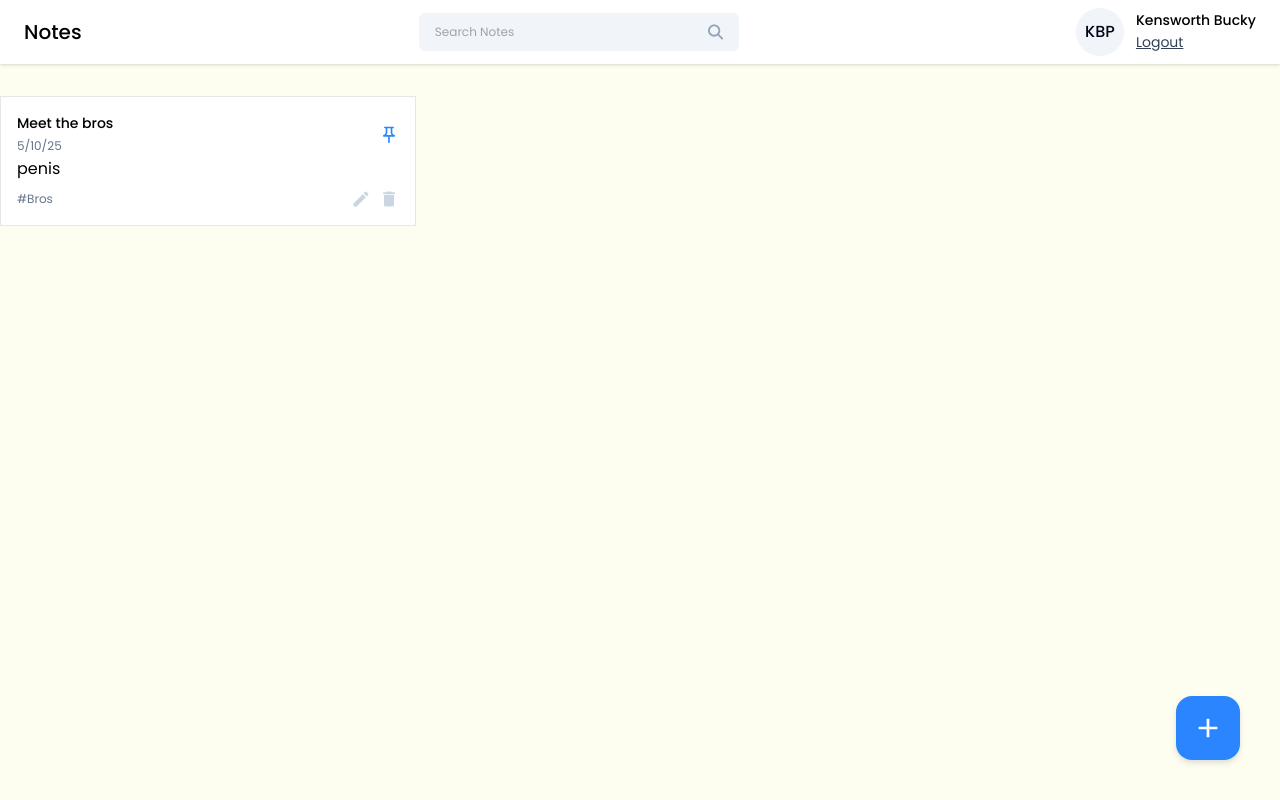
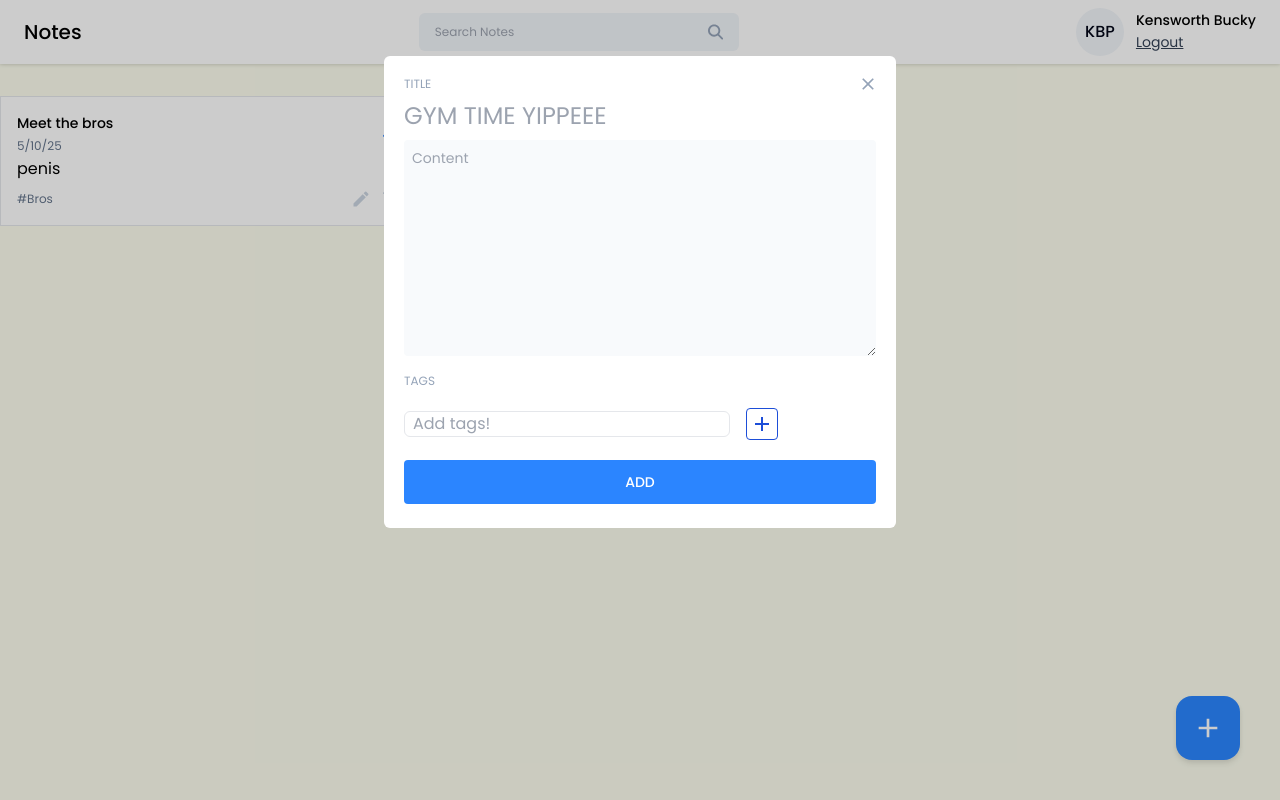
Before and after one commit to Skennymon/Notes-App, a React (Vite) app in the folder frontend/notes-app/: page /dashboard in a window 1280 px wide. Both pictures are taken after a click on the button 1208 px from the left and 728 px from the top of the page. Built offline with nearby package versions, Linux system fonts and the light colour scheme.

Commit message:
Finished the ui for all pages

```diff
--- /dev/null
+++ b/frontend/notes-app/src/components/TagInput.tsx
@@ -0,0 +1,53 @@
+import React from 'react'
+import { MdAdd, MdClose } from 'react-icons/md'
+import { useState } from 'react'
+
+const TagInput = ({ tags, setTags }) => {
+
+    const[inputValue, setInputValue] = useState("");
+
+    const handleInputChange = (e) => {
+        setInputValue(e.target.value);
+    }
+
+    const addNewTag = () => {
+        setTags([...tags, inputValue.trim()]);
+        setInputValue("");
+    }
+
+    const handleKeyDown = (e) => {
+        if(e.key === "Enter") {
+            addNewTag(e); //bruh
+        }
+    }
+
+    const handleRemoveTag = (tagToRemove) => {
+        setTags(tags.filter((tag) => tag !== tagToRemove));
+    }
+
+  return (
+    <div>
+
+        <div className='flex items-center gap-2 flex-wrap mt-2'>
+            {tags?.map((tags, index) => (
+                <span key={index} className='border rounded-md text-slate-900 bg-slate-100 px-3 py-1'>
+                    # {tags}
+                    <button onClick={() => {handleRemoveTag(tags)}}>
+                        <MdClose />
+                    </button>
+                </span>
+            ))}
+        </div>
+
+        <div className='flex items-center gap-4 mt-2'>
+            <input type='text' className='w-[69%] border rounded-md pl-2' placeholder='Add tags!' onKeyDown={handleKeyDown} onChange={handleInputChange} value={inputValue}></input>
+
+            <button className='w-8 h-8 flex items-center justify-center rounded border border-blue-700 hover:bg-blue-700' onClick={addNewTag}>
+                <MdAdd className='text-2xl text-blue-700 hover:text-white' />
+            </button>
+        </div>
+    </div>
+  )
+}
+
+export default TagInput
--- a/frontend/notes-app/src/pages/Home/AddEditNotes.tsx
+++ b/frontend/notes-app/src/pages/Home/AddEditNotes.tsx
@@ -1,27 +1,78 @@
 import React from 'react'
+import TagInput from '../../components/TagInput'
+import { useState } from 'react'
+import { MdClose } from 'react-icons/md'
 
-const AddEditNotes = () => {
+const AddEditNotes = ({ onClose, noteData, type }) => {
+
+    const [title, setTitle] = useState("");
+    const [content, setContent] = useState("");
+    const [tags, setTags] = useState([]);
+    const [error, setError] = useState("");
+
+    const addNewNote = async () => {
+        //add some notes
+    }
+
+    const editNote = async () => {
+        //edit some notes
+    }
+
+    const handleAddNote = () => {
+        if(!title) {
+            setError("Please enter in a title!");
+            return;
+        }
+        if(!content) {
+            setError("Please enter the content");
+            return;
+        }
+
+        setError("");
+
+        if(type === 'edit') {
+            editNote()
+        }
+        else {
+            addNewNote()
+        }
+    }
+
   return (
-    <div>
+    <div className='relative'>
+
+        <button className='w-10 h-10 rounded-full flex items-center justify-center absolute -top-3 -right-3 hover:bg-slate-500' onClick={onClose}>
+            <MdClose className='text-xl text-slate-400' />
+        </button>
+
         <div className='flex flex-col gap-2'>
             <label className='input-label'>TITLE</label>
             <input
                 type='text'
                 className='text-2xl text-slate-950 outline-none'
                 placeholder='GYM TIME YIPPEEE'
+                value={title}
+                onChange={(e) => setTitle(e.target.value)}
             />
             <textarea
                 className='text-sm text-slate-950 outline-none bg-slate-50 p-2 rounded'
                 placeholder='Content'
                 rows={10}
+                value={content}
+                onChange={(e) => setContent(e.target.value)}
             />
         </div>
 
         <div className='mt-3'>
             <label className='input-label'>TAGS</label>
+            <TagInput tags={tags} setTags={setTags}/>
         </div>
 
-        <button className='btn-primary font-medium mt-5 p-3' onClick={() => {}}>ADD</button>
+        {error && (
+            <p className='text-red-500 mt-2 '>{error}</p>
+        )}
+
+        <button className='btn-primary font-medium mt-5 p-3' onClick={handleAddNote}>ADD</button>
     </div>
   )
 }
--- a/frontend/notes-app/src/pages/Home/Home.tsx
+++ b/frontend/notes-app/src/pages/Home/Home.tsx
@@ -35,10 +35,15 @@ function Home() {
           </div>
         </div>
 
-        <button className='bg-green-500 rounded-2xl w-16 h-16 flex items-center justify-center bg-primary hover:bg-blue-600 absolute right-10 bottom-10 drop-shadow-md' onClick={() => {}}>
+        <button
+        className='rounded-2xl w-16 h-16 flex items-center justify-center bg-primary hover:bg-blue-600 absolute right-10 bottom-10 drop-shadow-md'
+        onClick={() => {
+          setOpenEditModal({ isShown: true, type: "add", data: null});
+        }}>
           <MdAdd className='text-[32px] text-white' />
         </button>
 
+        {/*this is to toggle a popup to add a note*/ }
         <Modal
           isOpen={openAddEditModal.isShown}
           onRequestClose={() => {}}
@@ -48,9 +53,9 @@ function Home() {
             },
           }}
           contentLabel=''
-          className=''
+          className='w-[40%] max-h-3/4 bg-white rounded-md mx-auto mt-14 p-5 overflow-scroll'
         >
-          <AddEditNotes/>
+          <AddEditNotes onClose={() => setOpenEditModal({ isShown: false, type: "add", data: null })} type={openAddEditModal.type} noteData={openAddEditModal.data}/>
         </Modal>
 
 
--- a/frontend/notes-app/src/pages/SignUp/SignUp.tsx
+++ b/frontend/notes-app/src/pages/SignUp/SignUp.tsx
@@ -1,7 +1,7 @@
 import React from 'react'
 import { useState } from 'react'
 import Navbar from '../../components/Navbar'
-import PasswordInput from '../../components/passwordinput.tsx'
+import PasswordInput from '../../components/PasswordInput.tsx'
 import { validateEmail } from '../../utils/helper.tsx'
 import { Link } from 'react-router-dom'
 
```
